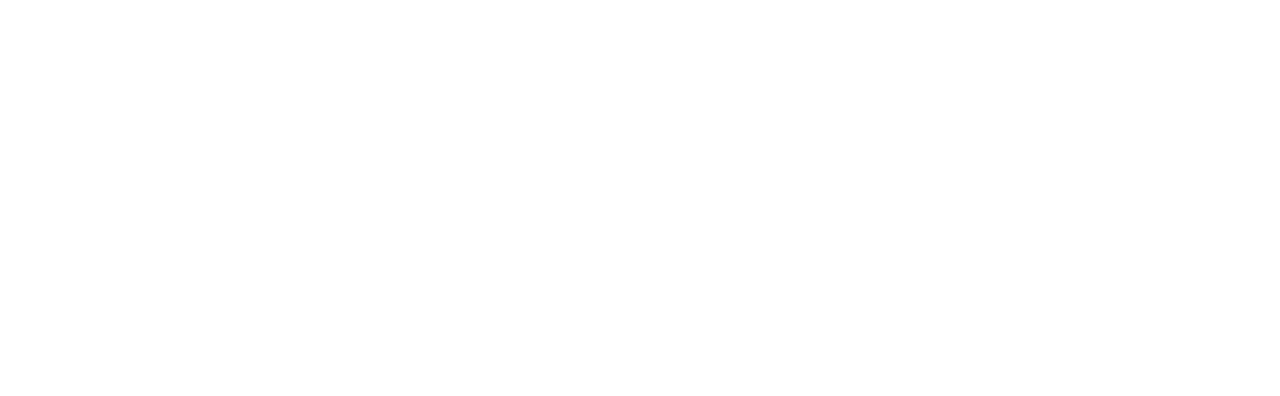
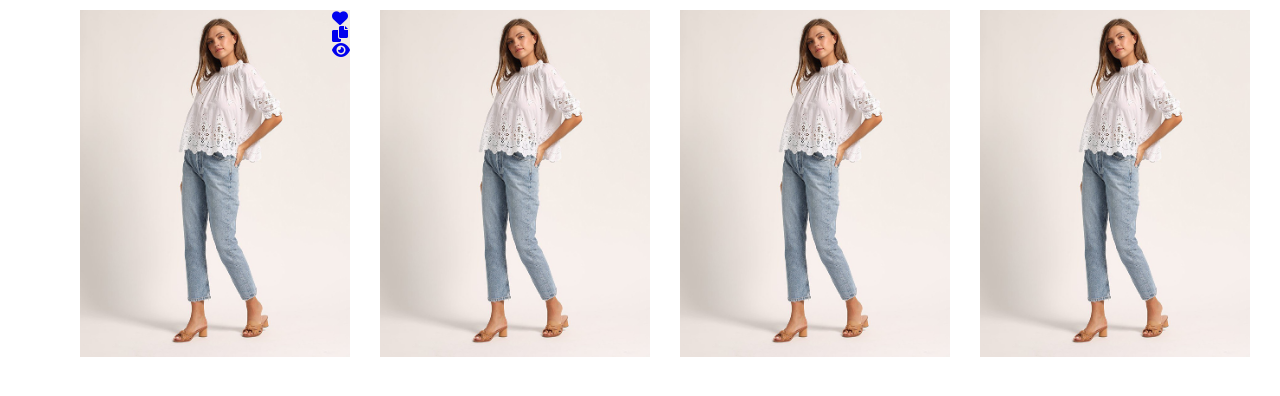
Before and after one commit to AlimaKarimova/PragmatechFrontEndProject, a plain HTML site: page ProductlistUI/index.html in a window 1280 px wide. Drawn offline with Linux system fonts and the light colour scheme.

Commit message:
Mehsul konteyneri yaradildi

```diff
--- a/ProductlistUI/index.html
+++ b/ProductlistUI/index.html
@@ -1,13 +1,71 @@
 <!DOCTYPE html>
 <html lang="en">
+
 <head>
    <meta charset="UTF-8">
    <meta http-equiv="X-UA-Compatible" content="IE=edge">
    <meta name="viewport" content="width=device-width, initial-scale=1.0">
    <title>Document</title>
    <link rel="stylesheet" href="/ProductlistUI/style.css">
+   <link rel="stylesheet" href="https://cdnjs.cloudflare.com/ajax/libs/font-awesome/6.0.0/css/all.min.css" integrity="sha512-9usAa10IRO0HhonpyAIVpjrylPvoDwiPUiKdWk5t3PyolY1cOd4DSE0Ga+ri4AuTroPR5aQvXU9xC6qOPnzFeg==" crossorigin="anonymous" referrerpolicy="no-referrer" />
 </head>
+
 <body>
+   <div class="container">
+
+
+      <ul>
+         <li><a href="#">
+               <div class="image">
+                  <div class="image-add-button">
+                     <i class="fa-solid fa-heart"></i>
+                     <i class="fa-solid fa-copy"></i>
+                     <i class="fa-solid fa-eye"></i>
+
+                  </div>
+               </div>
+               <div class="info"></div>
+            </a></li>
+         <li><a href="#">
+               <div class="image"></div>
+               <div class="info"></div>
+            </a></li>
+         <li><a href="#">
+               <div class="image"></div>
+               <div class="info"></div>
+            </a></li>
+         <li><a href="#">
+               <div class="image"></div>
+               <div class="info"></div>
+            </a></li>
+      </ul>
+
+
+
+   </div>
+
+   </div>
+
+
+
+
+
+
+
+
+
+
+
+
+
+
+
+
+
+
+
+
 
 </body>
+
 </html>
--- a/ProductlistUI/style.css
+++ b/ProductlistUI/style.css
@@ -1,3 +1,40 @@
-.container{
-   width: 1400px;
+* {
+   margin: 0px 0px;
 }
+li{
+   list-style-type: none;
+}
+a{
+   text-decoration: none;
+}
+.container {
+   margin: 0px auto;
+   padding: 10px;
+   max-width: 1200px;
+}
+
+ul{
+   display: grid;
+   grid-template-columns: repeat(4, 1fr);
+   gap: 30px;
+}
+
+.image {
+   background-image: url(/ProductlistUI/image/image01.jpg);
+   width: 270px;
+   height: 347px;
+   background-size: cover;
+   position: relative;
+}
+
+.image:hover {
+   background-image: url(/ProductlistUI/image/image0102.jpg);
+}
+
+.image-add-button{
+   display: flex;
+   flex-direction: column;
+   position: absolute;
+   top: 0;
+   right: 0;
+}
```
Also changed, not shown: research.md (+31 -0 lines).
